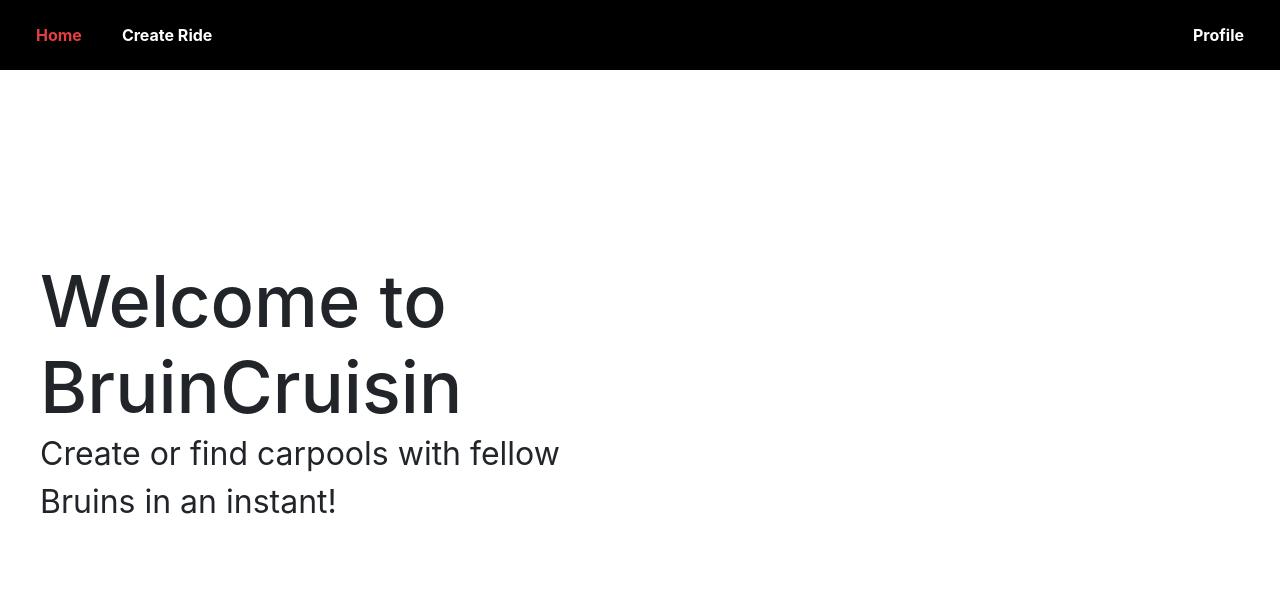
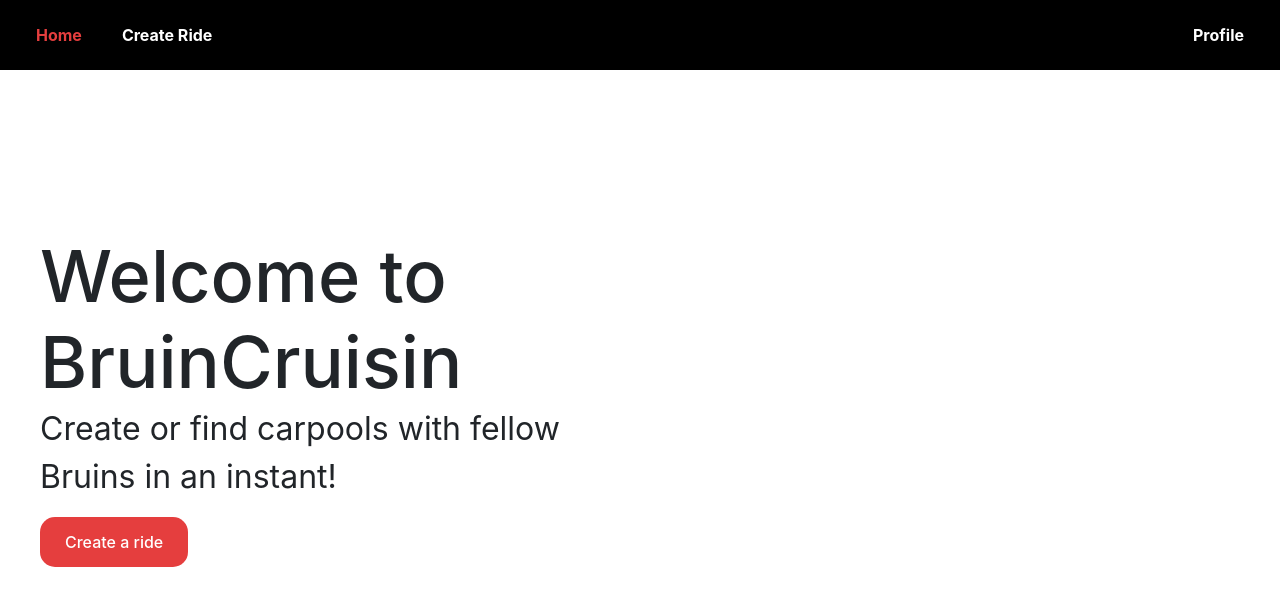
Before and after one commit to HowardHuang1/Rideshare, a React (Create React App) app: page / in a window 1280 px wide. Shown: the top 606 px of the page. Built offline with nearby package versions, Linux system fonts and the light colour scheme; the HTML template or start-up script is replaced by a standard one.

Commit message:
CreateRide button - homepage

```diff
--- a/src/components/HeroSection.js
+++ b/src/components/HeroSection.js
@@ -1,11 +1,13 @@
 import React from 'react';
-import './HeroSection.css'; // Import the corresponding CSS
+import './HeroSection.css';
+import RedirectingButton from './RedirectingButton';
 
 const HeroSection = () => {
     return (
         <div className="hero">
             <h1 className="hero-title">Welcome to BruinCruisin</h1>
             <p className="hero-subtext">Create or find carpools with fellow Bruins in an instant!</p>
+            <RedirectingButton id="hi" destination={"/createRide"} value={"Create a ride"} />
         </div>
     );
 }
--- a/src/components/Home.js
+++ b/src/components/Home.js
@@ -17,7 +17,6 @@ function Home() {
     <div className="home" >
       <HeroSection />
       <div className="photo">
-        <RedirectingButton id="hi" destination={"/createRide"} value={"Create a ride"} />
       </div>
     </div>
   );
--- a/src/components/RedirectingButton.css
+++ b/src/components/RedirectingButton.css
@@ -1,5 +1,5 @@
 .btn{
-    margin: 20px 10px;
+    margin: 10px px;
     cursor: pointer;
     font-weight: 500;
     padding: 13px 25px;
```
